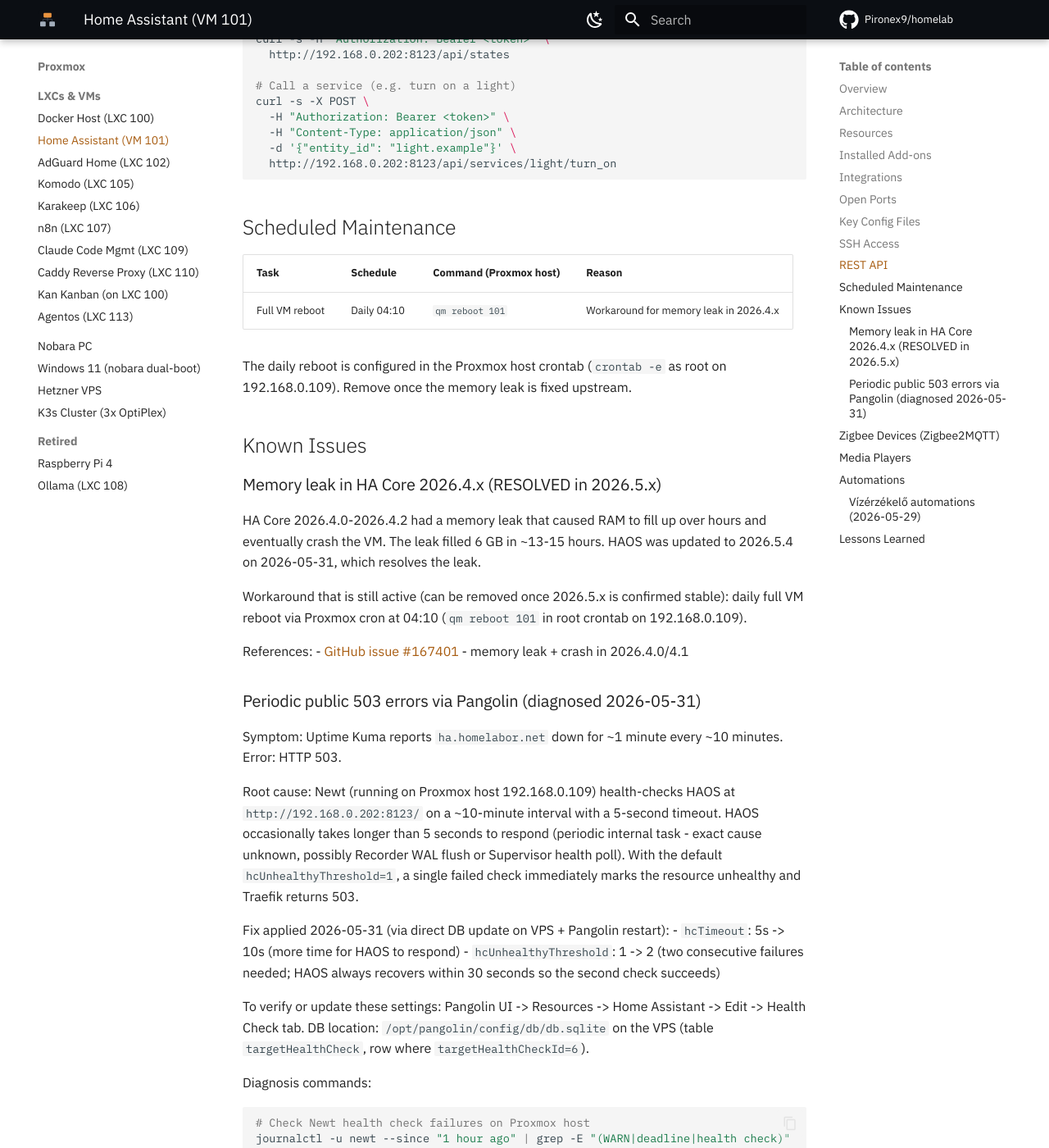
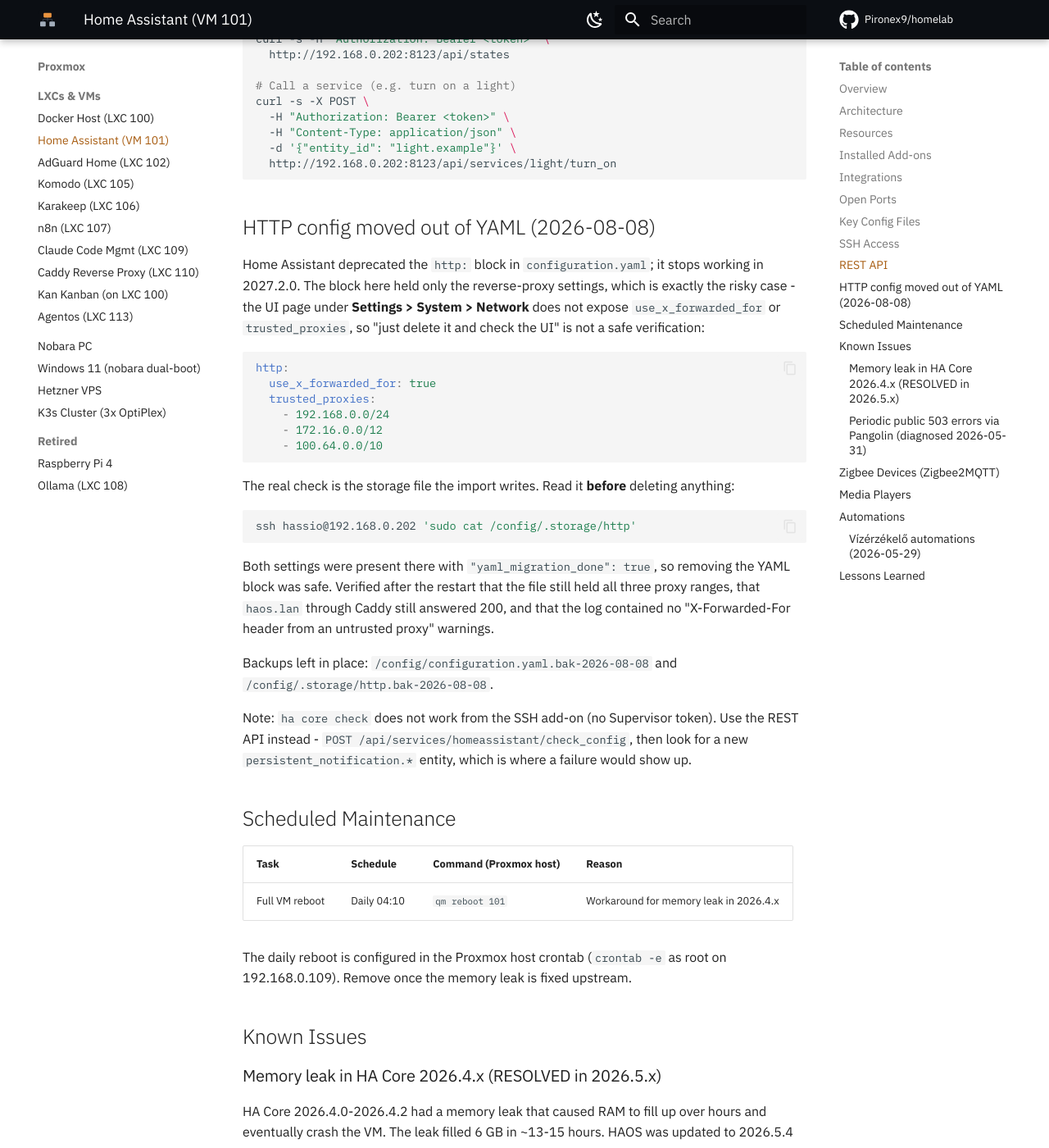
Before and after one commit to Pironex9/homelab, an MkDocs documentation site: the page built from docs/hosts/haos.md, in a window 1280 px wide and 1400 px high, scrolled down 4734 px. Shown: the whole window at 82% size. Built offline with MkDocs 1.6.1 and Material for MkDocs 9.7.7, drawn with Linux system fonts in a browser that asks for light colours; comment, search, counter and statistics services are not loaded.

Commit message:
docs(haos): http YAML block removed after verifying the storage import, not the UI

````diff
--- a/docs/hosts/haos.md
+++ b/docs/hosts/haos.md
@@ -145,6 +145,31 @@
   http://192.168.0.202:8123/api/services/light/turn_on
 ```
 
+## HTTP config moved out of YAML (2026-08-08)
+
+Home Assistant deprecated the `http:` block in `configuration.yaml`; it stops working in 2027.2.0. The block here held only the reverse-proxy settings, which is exactly the risky case - the UI page under **Settings > System > Network** does not expose `use_x_forwarded_for` or `trusted_proxies`, so "just delete it and check the UI" is not a safe verification:
+
+```yaml
+http:
+  use_x_forwarded_for: true
+  trusted_proxies:
+    - 192.168.0.0/24
+    - 172.16.0.0/12
+    - 100.64.0.0/10
+```
+
+The real check is the storage file the import writes. Read it **before** deleting anything:
+
+```bash
+ssh hassio@192.168.0.202 'sudo cat /config/.storage/http'
+```
+
+Both settings were present there with `"yaml_migration_done": true`, so removing the YAML block was safe. Verified after the restart that the file still held all three proxy ranges, that `haos.lan` through Caddy still answered 200, and that the log contained no "X-Forwarded-For header from an untrusted proxy" warnings.
+
+Backups left in place: `/config/configuration.yaml.bak-2026-08-08` and `/config/.storage/http.bak-2026-08-08`.
+
+Note: `ha core check` does not work from the SSH add-on (no Supervisor token). Use the REST API instead - `POST /api/services/homeassistant/check_config`, then look for a new `persistent_notification.*` entity, which is where a failure would show up.
+
 ## Scheduled Maintenance
 
 | Task | Schedule | Command (Proxmox host) | Reason |
````
Also changed, not shown: other parts of docs/hosts/haos.md (+1 -1 lines).
